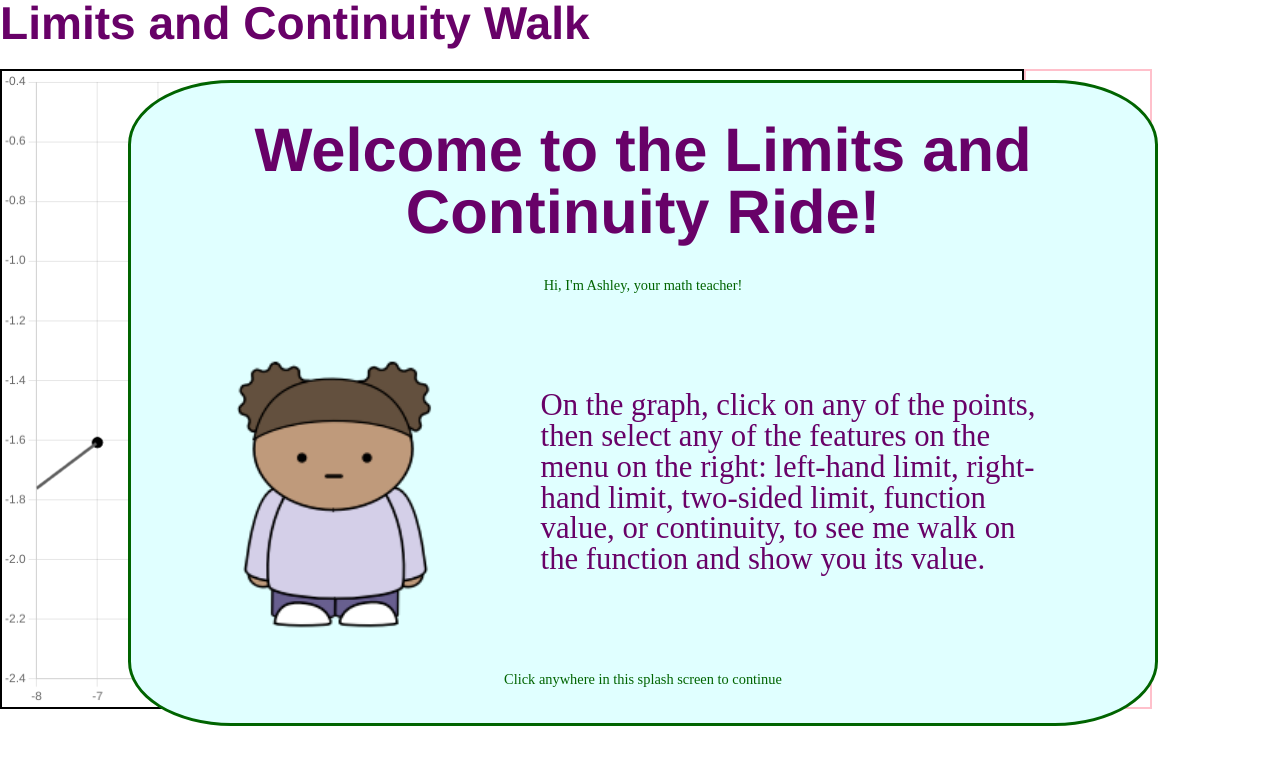
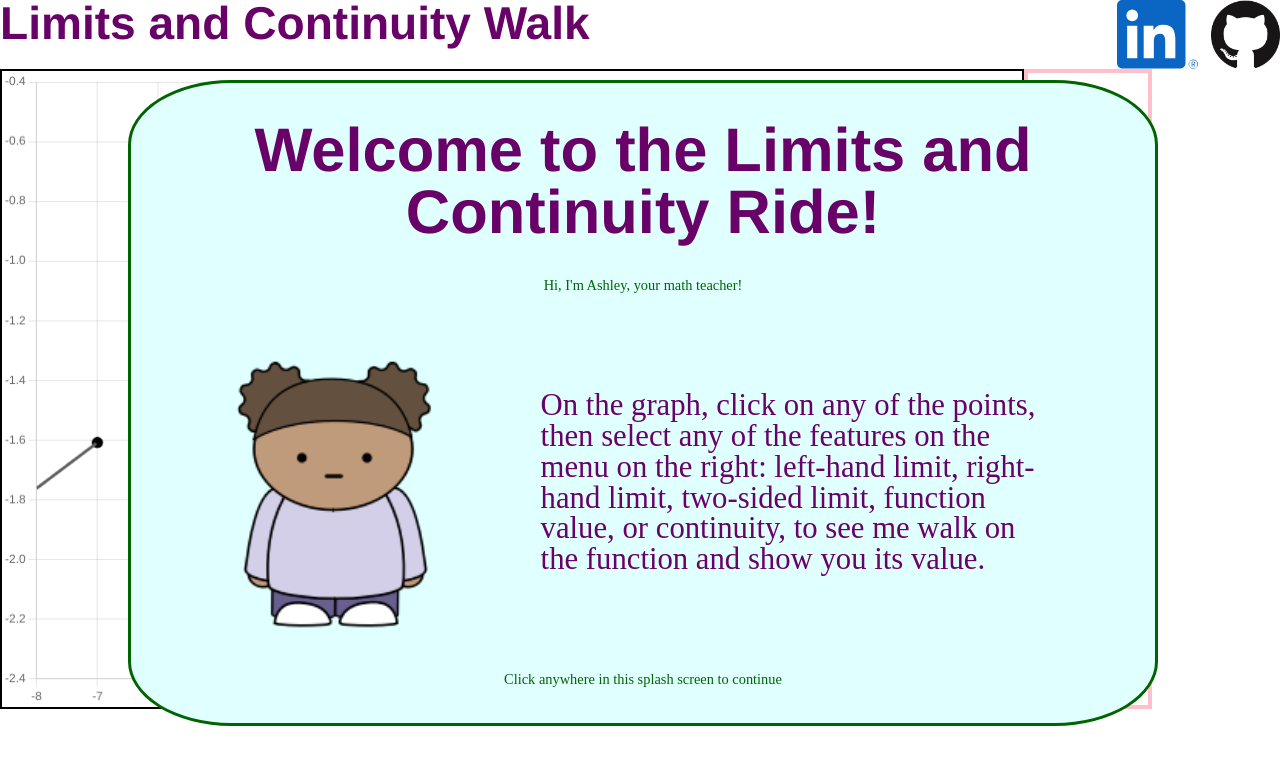
Before and after one commit to canjalal/LimitsAndContinuityRide, a website built with webpack: page index.html in a window 1280 px wide. Built offline with nearby package versions, Linux system fonts and the light colour scheme.

Commit message:
Add links

```diff
--- a/index.html
+++ b/index.html
@@ -13,7 +13,12 @@
     <script src="./dist/main.js" defer></script>
 </head>
 <body>
-  <h1 class="heading-main">Limits and Continuity Walk</h1>
+  <h1 class="heading-main"><span>Limits and Continuity Walk</span>
+    <span>
+      <a href="https://www.linkedin.com/in/vincentshuali/"><img src="./src/LI-Bug.svg.original.svg" class="logos"></a>
+      <a href="https://github.com/canjalal"><img src="./src/GitHub-Mark-120px-plus.png" class="logos"></a>
+    </span>
+  </h1>
   <div class="full-size">
     <div class="canvas-container">
       <canvas id="main-canvas"></canvas>
--- a/src/index.scss
+++ b/src/index.scss
@@ -111,7 +111,7 @@
     box-sizing: border-box;
     display: flex;
     flex-direction: column;
-    border: 2px solid pink;
+    border: 4px solid pink;
     width: 10vw;
     justify-content: center;
 }
@@ -201,6 +201,8 @@
     font-size: 3.6vw; // can't use responsive font-size here, it will break the animation
     font-weight: bold;
     font-family:'Franklin Gothic Medium', 'Arial Narrow', Arial, sans-serif;
+    display: flex;
+    justify-content: space-between;
 }
 
 #status-bar {
@@ -250,3 +252,7 @@
       filter: none;
     }
   }
+
+.logos {
+    height: 52pt;
+}
```
Also changed, not shown: dist/main.css, src/GitHub-Mark-120px-plus.png (added), src/LI-Bug.svg.original.svg (added), src/Wikipedias_W.svg (added).
